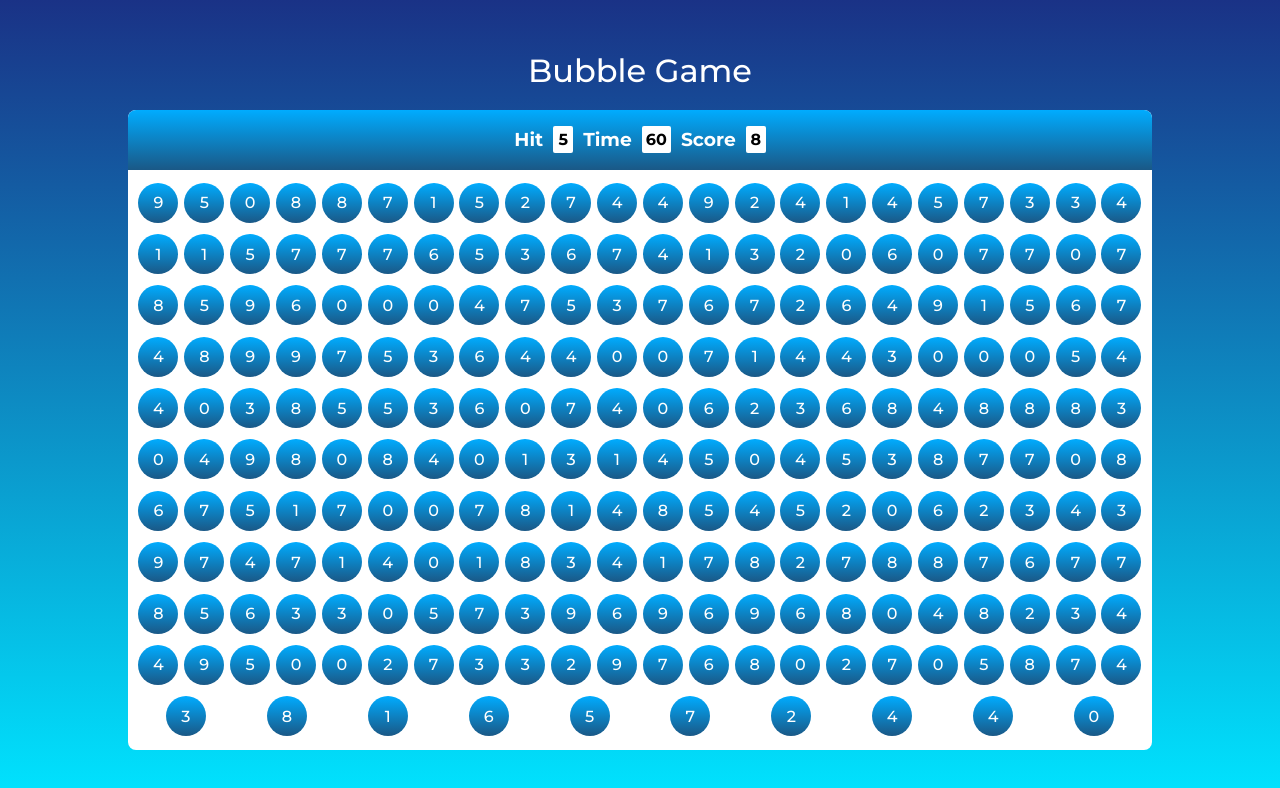
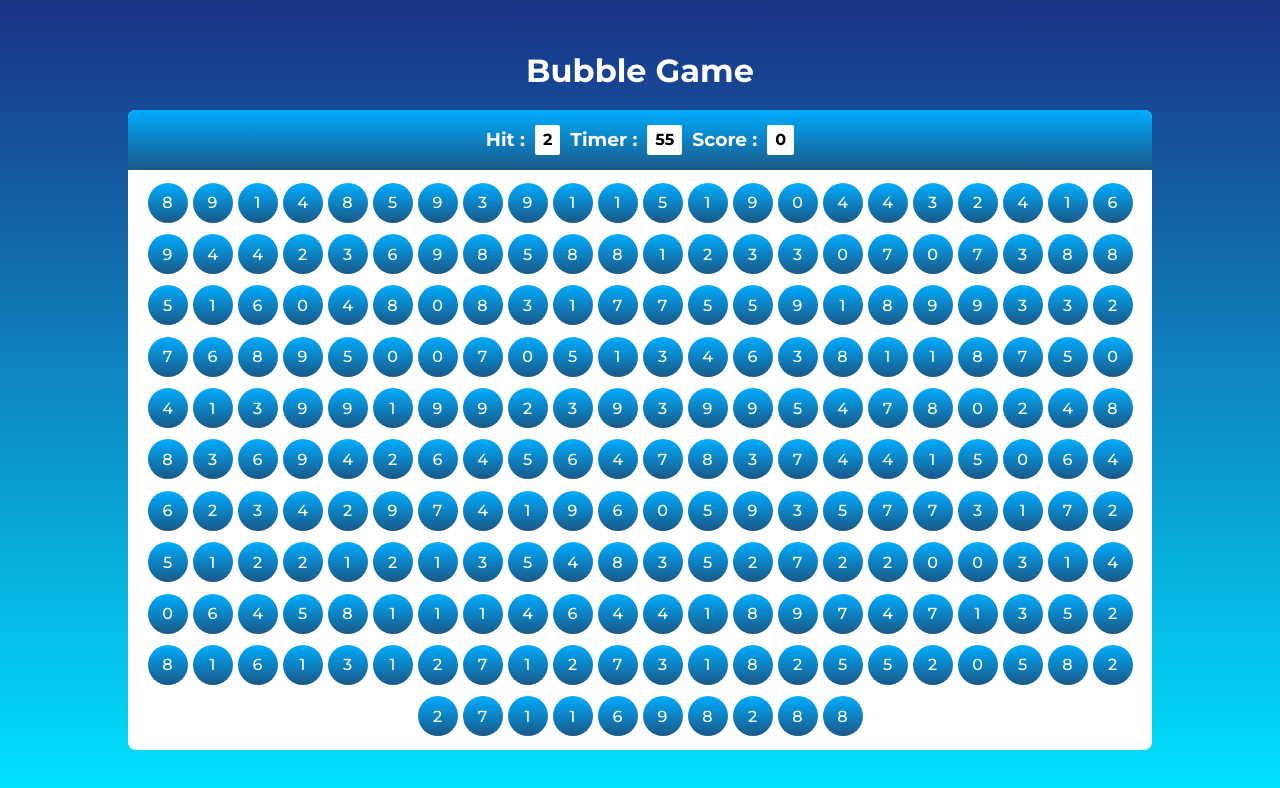
Before and after one commit to avayyyyyyy/bubble-game-js, a plain HTML site: page index.html in a window 1280 px wide. Drawn offline with Linux system fonts and the light colour scheme.

Commit message:
Game Completed

```diff
--- a/index.html
+++ b/index.html
@@ -12,16 +12,16 @@
     <div id="inner-wrapper">
         <div id="top">
             <div id="box">
-                <h3>Hit</h3>
-                <span>5</span>
+                <h3>Hit :</h3>
+                <span class="hit">5</span>
             </div>
             <div id="box">
-                <h3>Time</h3>
-                <span>60</span>
+                <h3>Timer : </h3>
+                <span class="timer">60</span>
             </div>
             <div id="box">
-                <h3>Score</h3>
-                <span>8</span>
+                <h3>Score : </h3>
+                <span class="score">0</span>
             </div>
         </div>
         <div id="body">
--- a/script.js
+++ b/script.js
@@ -1,7 +1,51 @@
-var clutter = "";
+// var timeValue = document.querySelector('#timer');
+var time = 60;
+var hit = 0;
+var score = 0;
 
-for (var i = 0; i <= 229; i++) {
-  clutter += `<div id="circle">${Math.floor(Math.random() * 10)}</div>`;
+function makeBubble() {
+  var clutter = "";
+
+  for (var i = 0; i <= 229; i++) {
+    clutter += `<div id="circle">${Math.floor(Math.random() * 10)}</div>`;
+  }
+
+  document.querySelector("#body").innerHTML = clutter;
 }
 
-document.querySelector("#body").innerHTML = clutter;
+function increaseScore() {
+  score += 10;
+  document.querySelector(".score").textContent = score;
+}
+
+function getNewHit() {
+  hit = Math.floor(Math.random(1, 9) * 10);
+  document.querySelector(".hit").textContent = hit;
+}
+
+function timer() {
+  setInterval(() => {
+    if (time > 0) {
+      timer = time--;
+      document.querySelector(".timer").textContent = time;
+    } else {
+      clearInterval(timer);
+      document.querySelector(
+        "#body"
+      ).innerHTML = `<h1>Game Over! & Your Score Is :  ${score}</h1>`;
+    }
+  }, 1000);
+}
+
+document.querySelector("#body").addEventListener("click", function (e) {
+  var clickedNum = Number(e.target.textContent);
+  if (clickedNum === hit) {
+    increaseScore();
+    makeBubble();
+    getNewHit();
+  }
+});
+
+getNewHit();
+timer();
+makeBubble();
--- a/style.css
+++ b/style.css
@@ -1,19 +1,24 @@
+/* Import Google Fonts */
 @import url('https://fonts.googleapis.com/css2?family=Montserrat:ital,wght@0,100;0,200;0,300;0,400;0,500;0,600;0,700;0,800;0,900;1,100;1,200;1,300;1,400;1,500;1,600;1,700;1,800;1,900&family=Poppins:ital,wght@0,100;0,200;0,300;0,400;0,500;0,600;0,700;0,800;0,900;1,100;1,200;1,300;1,400;1,500;1,600;1,700;1,800;1,900&display=swap');
 
+/* Apply general styles to all elements */
 * {
     padding: 0;
     margin: 0;
+    user-select: none;
     box-sizing: border-box;
 }
 
+/* Set base font size and font family for the entire document */
 html,
 body {
     height: 100%;
     width: 100%;
     font-family: 'Montserrat', sans-serif;
-    /* font-family: 'Poppins', sans-serif; */
+    font-size: 16px;
 }
 
+/* Apply styles to the main wrapper */
 #wrapper {
     height: 100%;
     width: 100%;
@@ -21,64 +26,69 @@ body {
     flex-direction: column;
     justify-content: center;
     align-items: center;
-    align-items: center;
     background: rgb(26, 50, 134);
     background: linear-gradient(0deg, rgba(0, 228, 255, 1) 0%, rgba(26, 50, 134, 1) 100%);
 }
 
+/* Style the main heading */
 #wrapper h1 {
-    margin-bottom: 20px;
+    margin-bottom: 1.25rem;
     color: white;
-    font-weight: 500;
+    font-weight: 700;
 }
 
+/* Style the inner wrapper */
 #inner-wrapper {
     height: 80%;
     width: 80%;
-    border-radius: 8px;
+    border-radius: 0.5rem;
     background-color: white;
     overflow: hidden;
     display: flex;
     flex-direction: column;
-    /* justify-content: space-between; */
     align-items: center;
 }
 
+/* Style the top section */
 #top {
-    height: 60px;
+    height: 3.75rem;
+    /* Equivalent to 60px */
     width: 100%;
     background: rgb(26, 88, 134);
     background: linear-gradient(0deg, rgba(26, 88, 134, 1) 0%, rgba(0, 172, 255, 1) 100%);
     display: flex;
     justify-content: center;
     align-items: center;
-    gap: 10px;
+    gap: 0.625rem;
 }
 
+/* Style the boxes in the top section */
 #top #box {
     display: flex;
     justify-content: center;
     align-items: center;
-    gap: 10px;
+    gap: 0.625rem;
     color: white;
 }
 
+/* Style the spans in the top section */
 #top #box span {
     background-color: white;
-    padding: 4px;
-    min-width: 20px;
-    min-height: 20px;
+    padding: 0.25rem 0.5rem;
+    width: fit-content;
+    height: 1.875rem;
     display: flex;
     justify-content: center;
     align-items: center;
-    border-radius: 2px;
+    border-radius: 0.125rem;
     font-weight: 700;
     color: black;
 }
 
+/* Style the circle element */
 #circle {
-    height: 40px;
-    width: 40px;
+    height: 2.5rem;
+    width: 2.5rem;
     border-radius: 50%;
     display: flex;
     justify-content: center;
@@ -94,13 +104,34 @@ body {
     cursor: pointer;
 }
 
+/* Style the main game body */
 #body {
     display: flex;
-    justify-content: space-around;
+    justify-content: center;
     align-items: center;
-    padding: 10px;
+    padding: 0.625rem;
     flex-wrap: wrap;
-    gap: 5px;
-    height: calc(100% - 60px);
-    align-items: center;
+    gap: 0.3125rem;
+    height: calc(100% - 3.75rem);
+    width: 100%;
 }
+
+/* Style the heading inside the game body */
+#body h1 {
+    color: black;
+}
+
+/* Add the responsive styles here */
+@media (max-width: 48rem) {
+
+    #inner-wrapper {
+        width: 90%;
+    }
+}
+
+@media (max-width: 30rem) {
+
+    #inner-wrapper {
+        width: 95%;
+    }
+}
```
